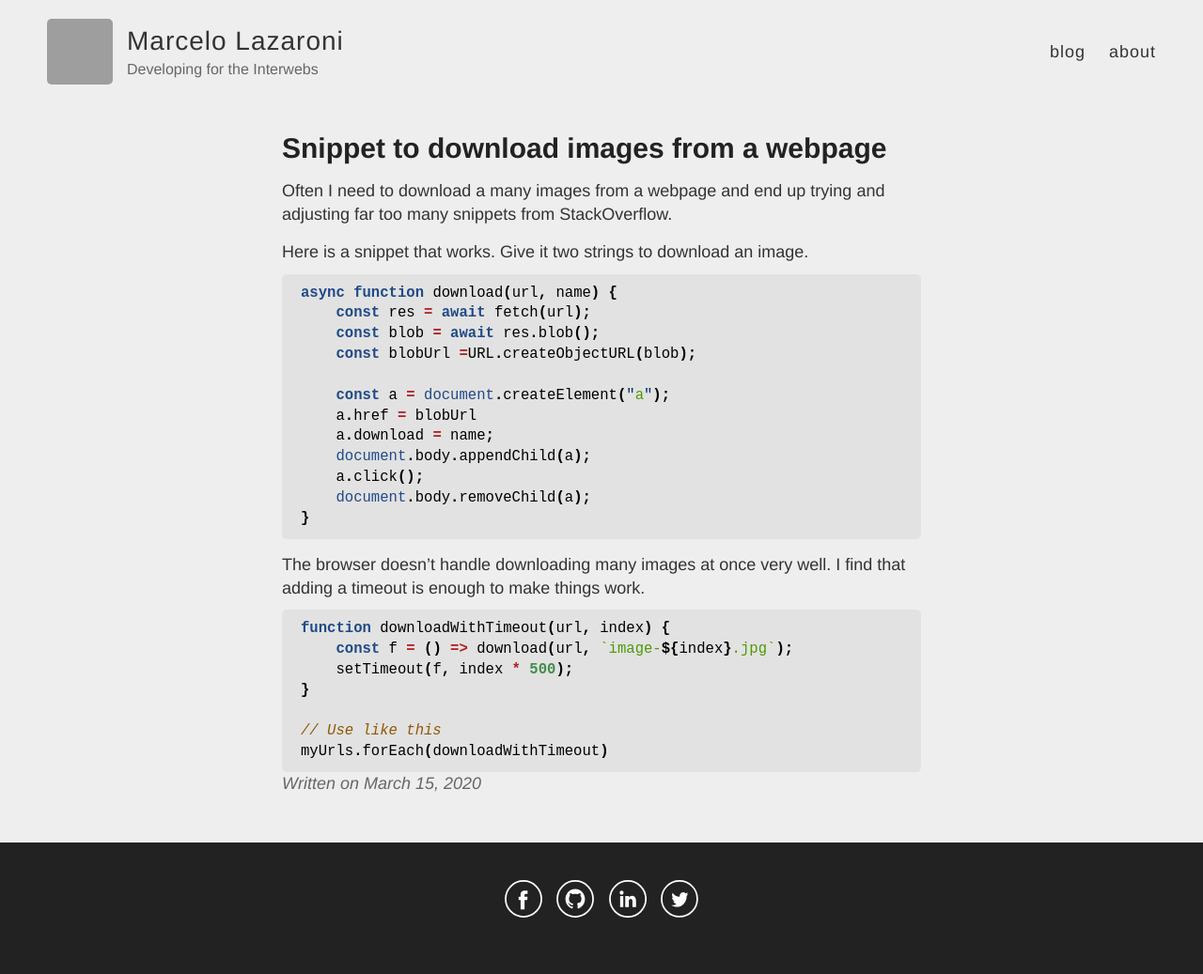
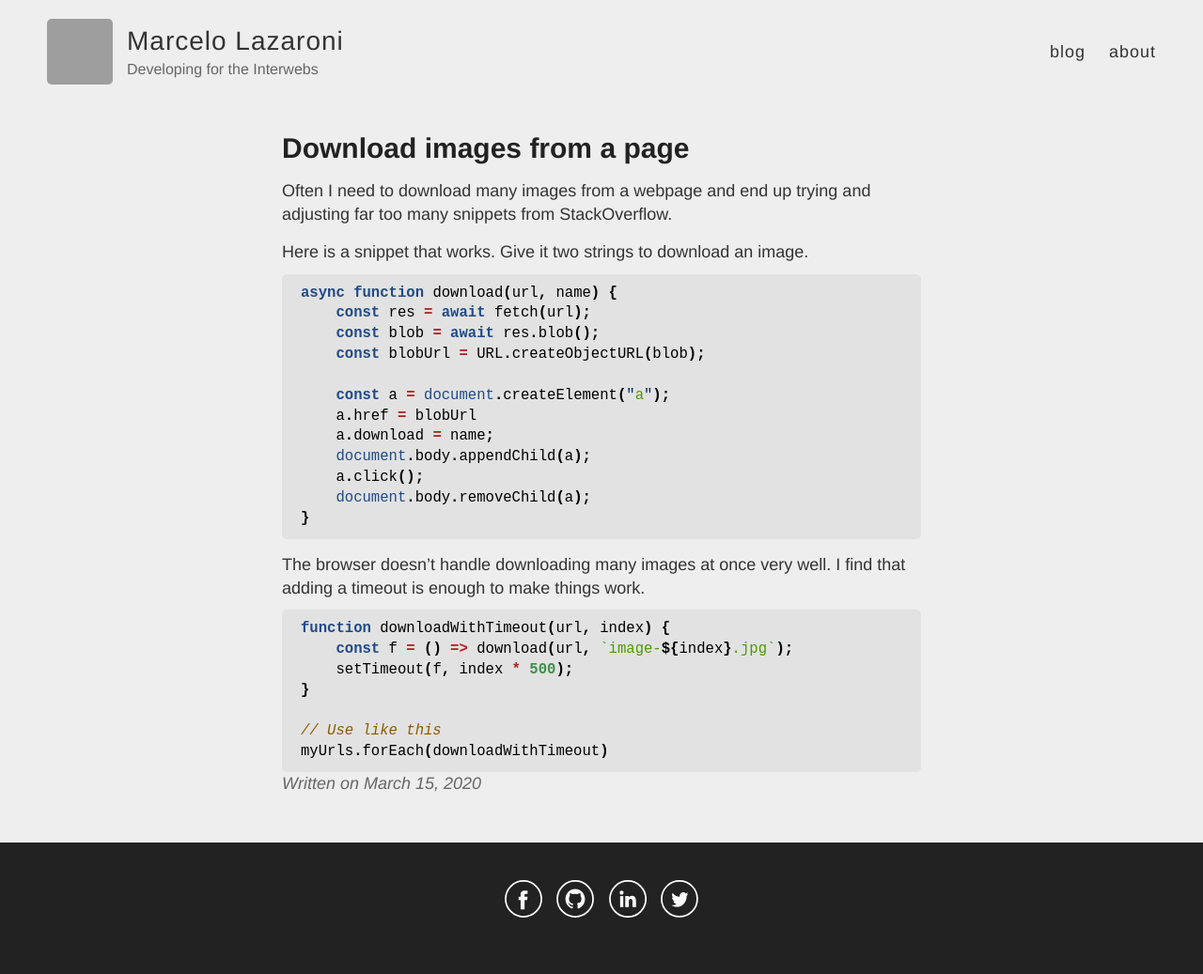
Before and after one commit to lazamar/lazamar.github.io, a Jekyll site: the page built from _posts/2020-03-15-download-images-snippet.md, in a window 1280 px wide. Shown: the whole page at 94% size. Built offline with Jekyll 4.4.1, drawn with Linux system fonts in a browser that asks for light colours; comment, search, counter and statistics services are not loaded; grey boxes are pictures that could not be loaded.

Commit message:
Fix spacing

```diff
--- a/_posts/2020-03-15-download-images-snippet.md
+++ b/_posts/2020-03-15-download-images-snippet.md
@@ -1,9 +1,9 @@
 ---
 layout: post
-title: Snippet to download images from a webpage
+title: Download images from a page
 ---
 
-Often I need to download a many images from a webpage and end up trying and adjusting far too many snippets from StackOverflow.
+Often I need to download many images from a webpage and end up trying and adjusting far too many snippets from StackOverflow.
 
 Here is a snippet that works. Give it two strings to download an image.
 
@@ -11,7 +11,7 @@ Here is a snippet that works. Give it two strings to download an image.
 async function download(url, name) {
     const res = await fetch(url);
     const blob = await res.blob();
-    const blobUrl =URL.createObjectURL(blob);
+    const blobUrl = URL.createObjectURL(blob);
 
     const a = document.createElement("a");
     a.href = blobUrl
```
